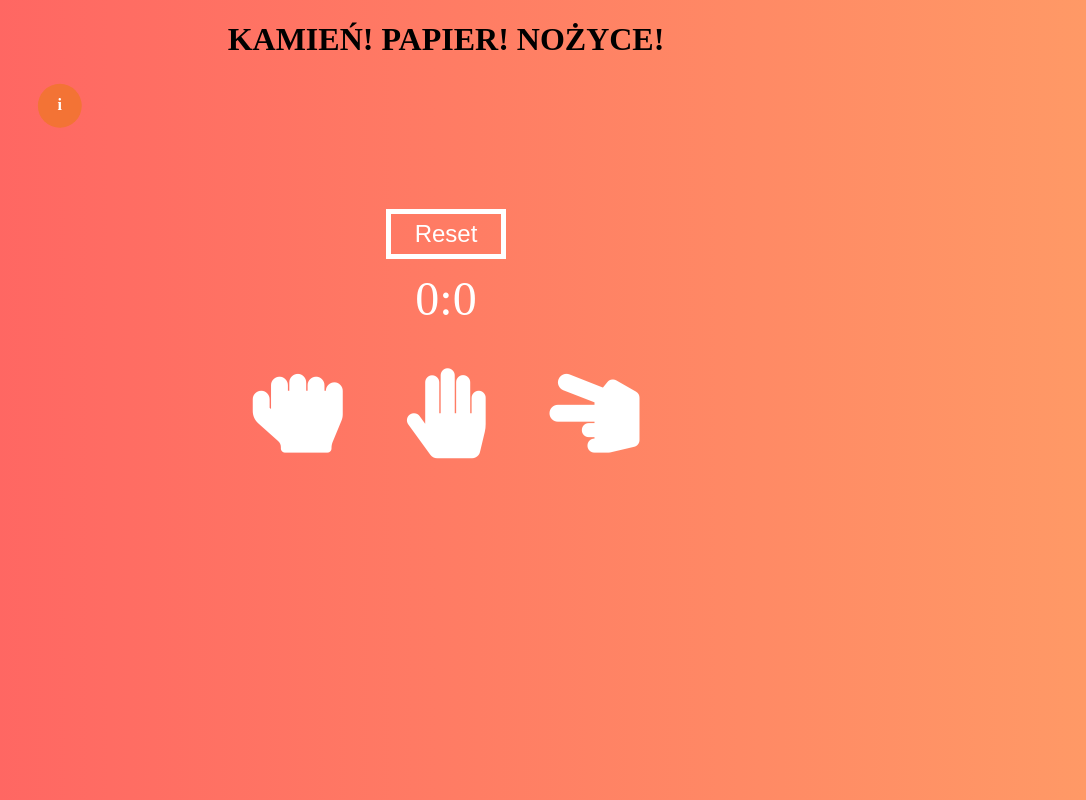
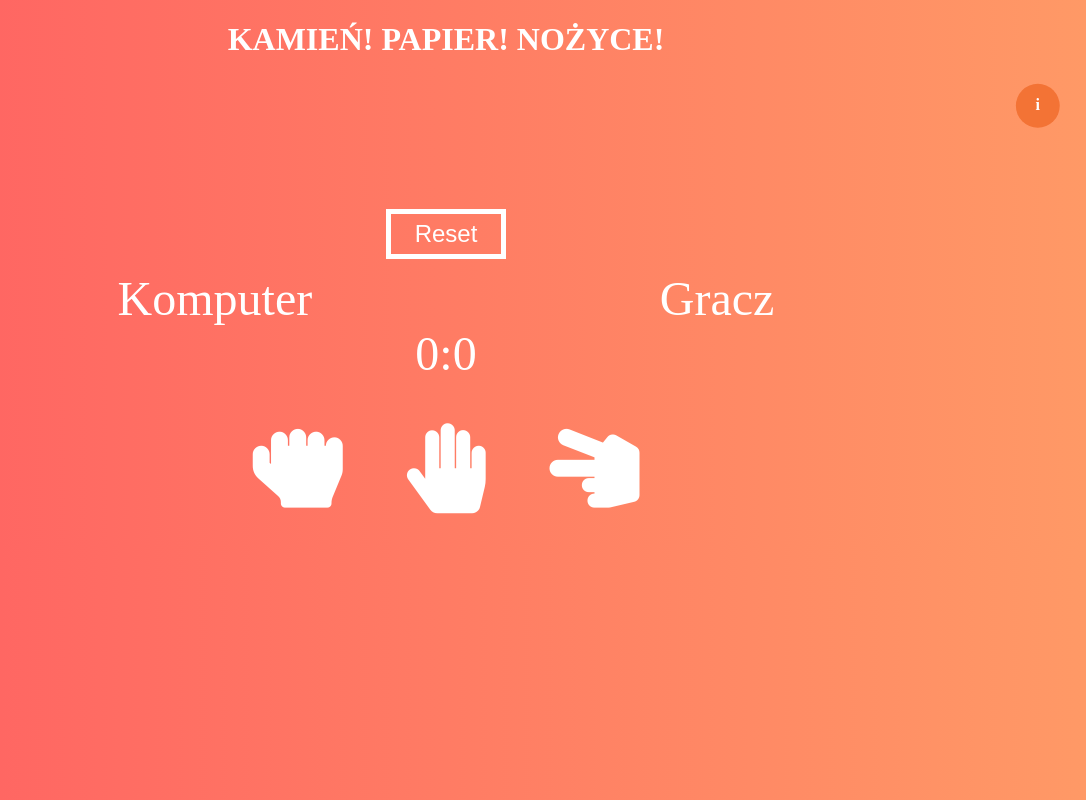
Before and after one commit to micdropped/javascript-prework, a website: page index.html in a window 1280 px wide. Shown: the whole page, without its empty margins (194-1280 px from the left). Drawn offline with Linux system fonts and the light colour scheme.

Commit message:
final page

```diff
--- a/index.html
+++ b/index.html
@@ -21,16 +21,22 @@
 					kamień jest silniejszy od nożyc,<br>
 					papier jest silniejszy od kamienia.</p>
 			</div>
-			<div class="btn">
-				<button class="reset-btn" id="rb">Reset</button>
-			</div>
+		</div>
+		<div class="btn">
+			<button class="reset-btn" id="rb">Reset</button>
 		</div>
 	</HEADER>
 	<section class="scores">
 		<div class="container">
-			<div class="score" id="cScore">0</div>
-			<div class="score">:</div>
-			<div class="score" id="pScore">0</div>
+			<div class="row-players">
+				<span>Komputer</span>
+				<span>Gracz</span>
+			</div>
+			<div class="row-score">
+				<div class="score" id="cScore">0</div>
+				<div class="score">:</div>
+				<div class="score" id="pScore">0</div>
+			</div>
 		</div>
 	</section>
 	<section class="main">
--- a/js/script.js
+++ b/js/script.js
@@ -61,7 +61,6 @@ function playGame(playerInput) {
 
 let reset = document.getElementById("rb");
 reset.addEventListener("click", function () {
-	console.log("test");
 	pScore = 0;
 	cScore = 0;
 	document.getElementById("pScore").textContent = pScore;
@@ -69,7 +68,7 @@ reset.addEventListener("click", function () {
 });
 
 
-let buttons = document.getElementsByClassName("button");
+const buttons = document.getElementsByClassName("button");
 
 for (let i = 0; i < buttons.length; i++) {
 	(function (index) {
--- a/sass/style.scss
+++ b/sass/style.scss
@@ -19,7 +19,27 @@ body {
 }
 
 header {
+
+	h1 {
+		color: $color-wht;
+	}
+
+	.btn {
+		.reset-btn {
+			text-decoration: none;
+			color: $color-wht;
+			border: 5px solid $color-wht;
+			background: transparent;
+			font-size: 24px;
+			padding: 6px 24px;
+		}
+	}
+
 	.container {
+		display: flex;
+		justify-content: flex-end;
+		margin: 0 20px;
+
 		.inner {
 			background: #f37335;
 			padding: 1em;
@@ -55,16 +75,6 @@ header {
 				color: rgba(255, 255, 255, 0);
 			}
 		}
-		.btn {
-			.reset-btn {
-				text-decoration: none;
-				color: $color-wht;
-				border: 5px solid $color-wht;
-				background: transparent;
-				font-size: 24px;
-				padding: 6px 24px;
-			}
-		}
 	}
 }
 
@@ -72,7 +82,16 @@ header {
 	margin: 12px;
 	color: $color-wht;
 	font-size: 48px;
-	.container {
+
+	.row-players {
+		display: flex;
+		justify-content: space-evenly;
+
+		span {
+			margin: 0 48px;
+		}
+	}
+	.row-score {
 		display: flex;
 		justify-content: center;
 	}
```
Also changed, not shown: css/style.css, 1 other file.
